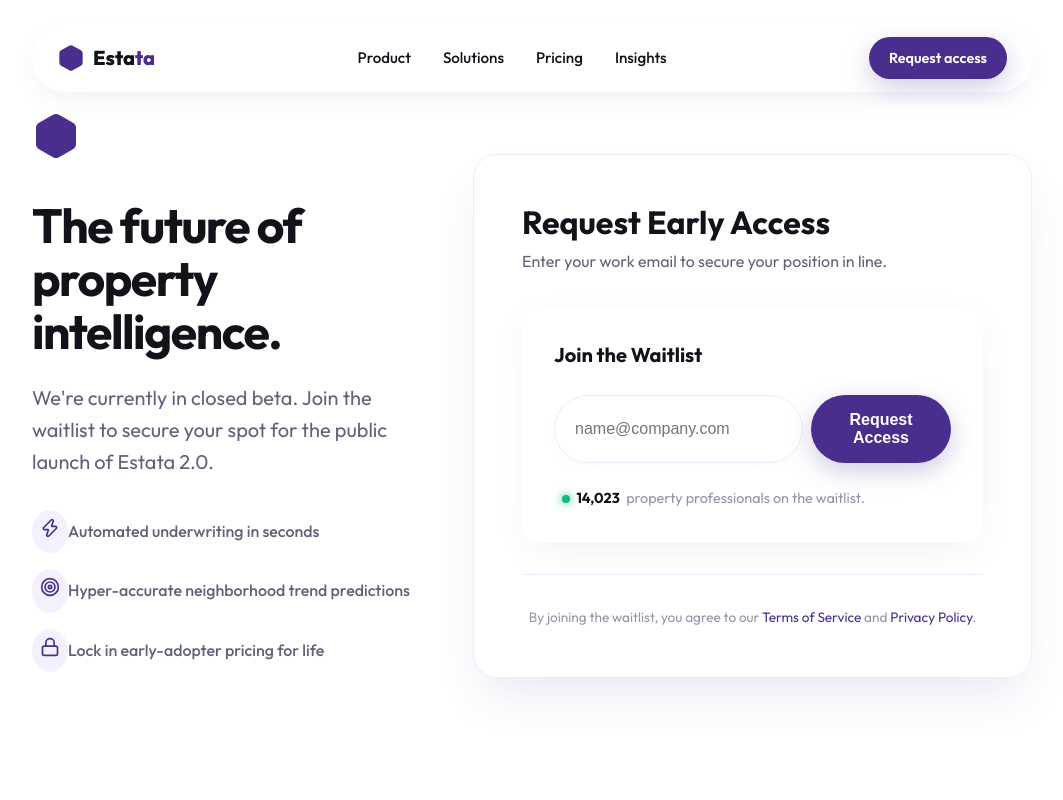
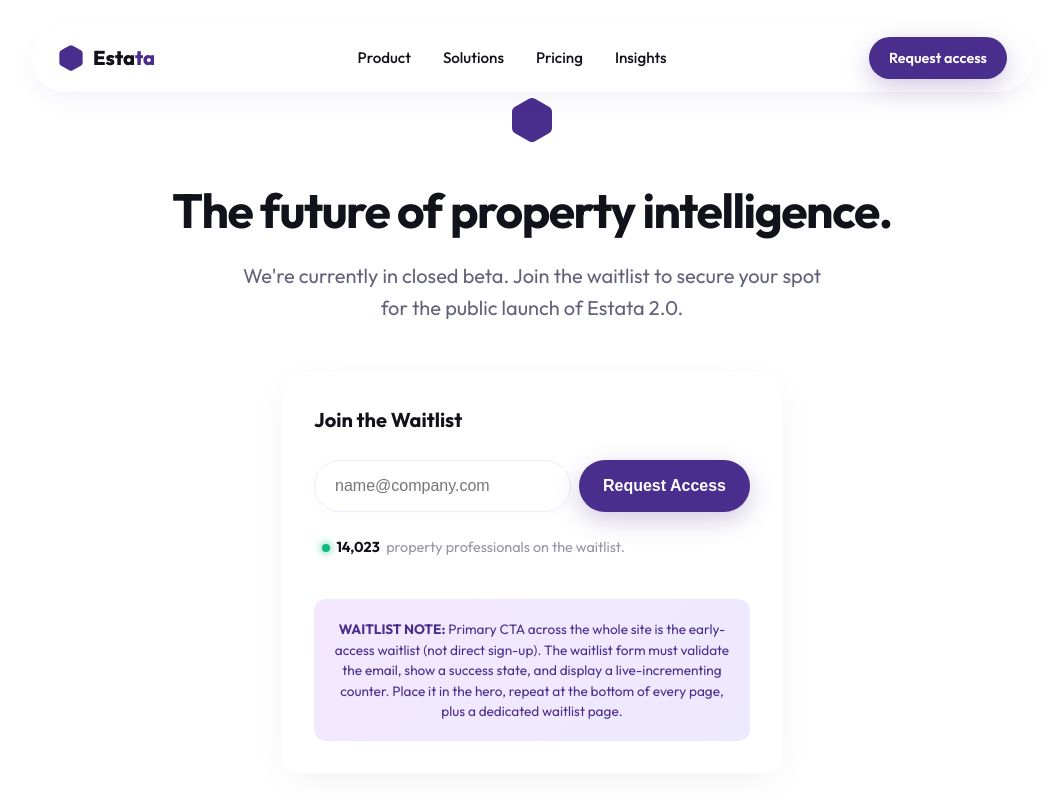
Before and after one commit to maruti09998-ui/estata.app, a React (Vite) app: page /waitlist in a window 1280 px wide. Shown: the top 800 px of the page, without its empty margins (108-1171 px from the left). Built offline with nearby package versions, Linux system fonts and the light colour scheme.

Commit message:
Adjust layout and add waitlist note

```diff
--- a/src/components/WaitlistForm.tsx
+++ b/src/components/WaitlistForm.tsx
@@ -100,6 +100,10 @@
           <span style={{ display: 'inline-block', width: '8px', height: '8px', borderRadius: '50%', background: '#10B981', boxShadow: '0 0 8px #10B981' }}></span>
           <strong style={{ color: 'var(--text-dark)' }}>{counter.toLocaleString()}</strong> property professionals on the waitlist.
         </p>
+
+        <div style={{ marginTop: '1.5rem', padding: '1.25rem', background: 'linear-gradient(135deg, #F3E8FF 0%, #EDE9FE 100%)', borderRadius: '12px', fontSize: '0.85rem', color: 'var(--primary)', lineHeight: 1.5, textAlign: 'center' }}>
+          <strong>WAITLIST NOTE:</strong> Primary CTA across the whole site is the early-access waitlist (not direct sign-up). The waitlist form must validate the email, show a success state, and display a live-incrementing counter. Place it in the hero, repeat at the bottom of every page, plus a dedicated waitlist page.
+        </div>
       </form>
     </div>
   );
--- a/src/pages/Home.tsx
+++ b/src/pages/Home.tsx
@@ -22,12 +22,11 @@
               <p className="text-body" style={{ fontSize: '1.25rem', marginBottom: '2.5rem', maxWidth: '500px' }}>
                 Stop relying on gut-feel. Estata brings institutional-grade automated valuation, investment scoring, and neighborhood trend signals to your portfolio.
               </p>
-              <div style={{ background: 'var(--bg-card)', padding: '1.5rem', borderRadius: '16px', boxShadow: 'var(--shadow-sm)', border: '1px solid var(--border-light)', maxWidth: '450px' }}>
-                <h4 style={{ marginBottom: '1rem', fontWeight: 600 }}>Join the Waitlist</h4>
+              <div style={{ maxWidth: '450px' }}>
                 <WaitlistForm />
               </div>
             </div>
-            <div className="animate-fade-in delay-200">
+            <div className="animate-fade-in delay-200" style={{ transform: 'translateY(-2rem)' }}>
               <MapWidget />
             </div>
           </div>
--- a/src/pages/Waitlist.tsx
+++ b/src/pages/Waitlist.tsx
@@ -6,46 +6,25 @@
   return (
     <div style={{ width: '100%', minHeight: '100vh', display: 'flex', alignItems: 'center', justifyContent: 'center', padding: '6rem 1rem 4rem 1rem', background: 'var(--bg-main)' }}>
 
-      <div className="container">
-        <div className="grid grid-cols-2 gap-12 items-center" style={{ maxWidth: '1000px', margin: '0 auto' }}>
-
+      <div className="container" style={{ maxWidth: '800px', textAlign: 'center' }}>
         <div className="animate-fade-in">
-            <Hexagon fill="var(--primary)" color="var(--primary)" size={48} style={{ marginBottom: '2rem' }} />
+          <Hexagon fill="var(--primary)" color="var(--primary)" size={48} style={{ margin: '0 auto 2rem auto' }} />
           <h1 className="h1" style={{ marginBottom: '1.5rem', fontSize: '3rem', lineHeight: 1.1 }}>
             The future of property intelligence.
           </h1>
-            <p className="text-body" style={{ fontSize: '1.25rem', marginBottom: '2rem' }}>
+          <p className="text-body" style={{ fontSize: '1.25rem', marginBottom: '3rem', maxWidth: '600px', margin: '0 auto 3rem auto' }}>
             We're currently in closed beta. Join the waitlist to secure your spot for the public launch of Estata 2.0.
           </p>
-
-            <ul className="flex-col gap-4" style={{ marginBottom: '3rem' }}>
-              <li className="flex items-center gap-3">
-                <div style={{ background: 'var(--accent)', padding: '0.5rem', borderRadius: '50%' }}><Zap size={20} color="var(--primary)"/></div>
-                <span className="text-body" style={{ fontWeight: 500 }}>Automated underwriting in seconds</span>
-              </li>
-              <li className="flex items-center gap-3">
-                <div style={{ background: 'var(--accent)', padding: '0.5rem', borderRadius: '50%' }}><Target size={20} color="var(--primary)"/></div>
-                <span className="text-body" style={{ fontWeight: 500 }}>Hyper-accurate neighborhood trend predictions</span>
-              </li>
-              <li className="flex items-center gap-3">
-                <div style={{ background: 'var(--accent)', padding: '0.5rem', borderRadius: '50%' }}><Lock size={20} color="var(--primary)"/></div>
-                <span className="text-body" style={{ fontWeight: 500 }}>Lock in early-adopter pricing for life</span>
-              </li>
-            </ul>
         </div>
 
-          <div className="animate-fade-in delay-200" style={{ background: 'var(--bg-card)', padding: '3rem', borderRadius: '24px', boxShadow: 'var(--shadow-lg)', border: '1px solid var(--border-light)' }}>
-            <h3 className="h3" style={{ marginBottom: '0.5rem' }}>Request Early Access</h3>
-            <p className="text-body" style={{ marginBottom: '2rem' }}>Enter your work email to secure your position in line.</p>
+        <div className="animate-fade-in delay-200" style={{ maxWidth: '500px', margin: '0 auto' }}>
           <WaitlistForm />
 
-            <div style={{ marginTop: '2rem', paddingTop: '2rem', borderTop: '1px solid var(--border-light)', textAlign: 'center' }}>
+          <div style={{ marginTop: '2rem', paddingTop: '2rem', textAlign: 'center' }}>
             <p style={{ color: 'var(--text-light)', fontSize: '0.85rem' }}>
               By joining the waitlist, you agree to our <a href="/terms" style={{ color: 'var(--primary)', textDecoration: 'none' }}>Terms of Service</a> and <a href="/privacy" style={{ color: 'var(--primary)', textDecoration: 'none' }}>Privacy Policy</a>.
             </p>
           </div>
-          </div>
-
         </div>
       </div>
 
```
Lines whose indentation alone changed are shown as unchanged.
